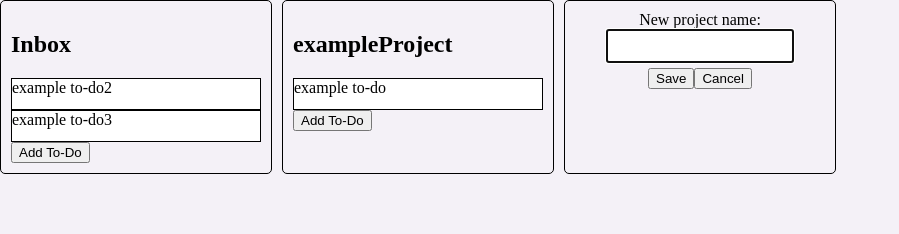
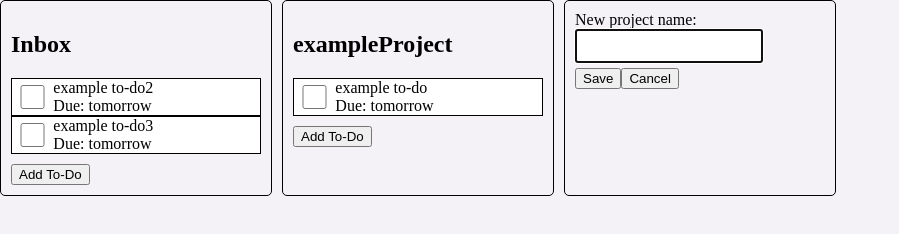
Before and after one commit to MikeCodesSomething/to-do-list, a website built with webpack: page src/indexTemplate.ejs in a window 1280 px wide. Both pictures are taken after a click on the button "+ Add Project". Shown: the whole page, without its empty margins (0-899 px from the left). Built offline with nearby package versions, Linux system fonts and the light colour scheme.

Commit message:
Add option to mark tasks as completed in the UI

```diff
--- a/src/displayController.js
+++ b/src/displayController.js
@@ -10,8 +10,6 @@ export function render() {
     //Create container and title for projects
     for(let project of projectList) {
 
-        //We replace spaces in the project name with '-' for the purposes of setting the
-        let projectNameInHTML = project.name.split(' ').join('-');
         let projectContainer = createElementInDOM('div', contentContainer, 'project-container');
         let projectTitle = createElementInDOM('h2', projectContainer, 'title');
         projectTitle.textContent = project.name;
@@ -32,8 +30,32 @@ export function render() {
     for(let toDo of toDoList) {
         //Get the linked project using the project id
         let linkedProjectToDosContainer = document.querySelector(`.project-to-dos-container[data-project-id="${toDo.project.id}"]`);
+
+        //Create the to-do card
         let toDoCard = createElementInDOM('div', linkedProjectToDosContainer, 'to-do-card');
-        toDoCard.textContent = toDo.title;
+
+        //Add card contents
+        let toDoCheckbox = createElementInDOM('input',toDoCard, 'to-do-checkbox');
+        toDoCheckbox.type = 'checkbox';
+
+        //Set checkbox to checked and strikethrough text if to-do is completed
+        if(toDo.completed === true){
+            toDoCard.classList.add('completed');
+            toDoCheckbox.checked = true;
+        }
+
+        toDoCheckbox.addEventListener('change', () => {
+            //Flip completed status
+            toDo.completed = !toDo.completed;
+            toDoCard.classList.toggle('completed');
+        });
+
+
+        let toDoTitle = createElementInDOM('div', toDoCard, 'to-do-title');
+        toDoTitle.textContent = toDo.title;
+
+        let toDoDueDate = createElementInDOM('div', toDoCard, 'to-do-due-date');
+        toDoDueDate.textContent = toDo.dueDate === ""? "" :`Due: ${toDo.dueDate}`;
     }
 
 
@@ -55,27 +77,42 @@ function openNewProjectEntry(newprojectContainer) {
     let newProjectContainer = document.querySelector('.new-project-container');
     newProjectContainer.classList.add('project-container');
 
+    //Create a form for creating a new project
+    let newProjectForm = createElementInDOM('form', newProjectContainer, 'new-project-form', 'new-project-form');
+    newProjectForm.action = '';
+    newProjectForm.addEventListener('submit', addNewProject);
+
     //Create an input field for user to enter project name, and focus it
-    let newProjectNameLabel = createElementInDOM('label', newProjectContainer, 'new-project-name-label');
+    let newProjectNameLabel = createElementInDOM('label', newProjectForm, 'new-project-name-label');
     newProjectNameLabel.textContent = 'New project name:';
     newProjectNameLabel.htmlFor = 'new-project-name';
 
-    let newProjectNameInput = createElementInDOM('input', newProjectContainer, 'new-project-name');
+    let newProjectNameInput = createElementInDOM('input', newProjectForm, 'new-project-name','new-project-name');
     newProjectNameInput.focus();
 
     //Create buttons to save or cancel the new project addition
-    let newProjectButtonContainer = createElementInDOM('div', newProjectContainer, 'button-container');
+    let newProjectButtonContainer = createElementInDOM('div', newProjectForm, 'button-container');
 
-    let newProjectSaveButton = createElementInDOM('button', newProjectButtonContainer, 'save-new-project-button', 'save-new-project-button')
-    newProjectSaveButton.textContent = 'Save';
-    newProjectSaveButton.addEventListener('click', () =>  {
-        createProject(newProjectNameInput.value);
-        render(projectList, toDoList);
-    });
+    let newProjectSaveButton = createElementInDOM('input', newProjectButtonContainer, 'save-new-project-button', 'save-new-project-button')
+    newProjectSaveButton.type = 'submit';
+    newProjectSaveButton.value = 'Save';
+
 
     let newProjectCancelButton = createElementInDOM('button', newProjectButtonContainer, 'cancel-new-project-button', 'cancel-new-project-button')
     newProjectCancelButton.textContent = 'Cancel';
     newProjectCancelButton.addEventListener('click', render);
+}
+
+function addNewProject(e) {
+        //Prevent any standard form actions that might cause unintentional behaviour
+        e.preventDefault();
+
+        //Fetch the name input and create a new project with this name
+        let newProjectNameInput = document.querySelector('#new-project-name');
+        createProject(newProjectNameInput.value);
+
+        //Re-render the page
+        render(projectList, toDoList);
 }
 
 export function initOverlay() {
--- a/src/style.css
+++ b/src/style.css
@@ -19,21 +19,17 @@ body {
     border: 1px solid black;
     min-width: 250px;
     overflow-wrap: anywhere;
-    /* display: flex;
-    flex-direction: column;
-    align-items: center; */
     border-radius: 5px;
     padding: 10px;
 }
 
-.new-project-container {
+.new-project-container>form {
     display:flex;
     flex-direction: column;
     justify-content: flex-start;
-    align-items: center;
 }
 
-.new-project-container>input {
+.new-project-container>form>input {
     height: 28px;
     max-width: 180px;
     font-size: 1.5em;
@@ -47,6 +43,26 @@ body {
     min-height: 30px;
     border: 1px solid black;
     background-color: white;
+    display: grid;
+    grid-template-columns: 1fr 5fr;
+}
+
+.to-do-card.completed {
+    text-decoration:line-through;
+}
+
+.to-do-card:last-of-type {
+    margin-bottom: 10px;
+}
+
+.to-do-checkbox {
+    grid-row: 1 / 999;
+    margin: 6px;
+    /* align-self: center; */
+}
+
+.to-do-due-date {
+    grid-column: 2;
 }
 
 /* Overlay and form styles */
```
